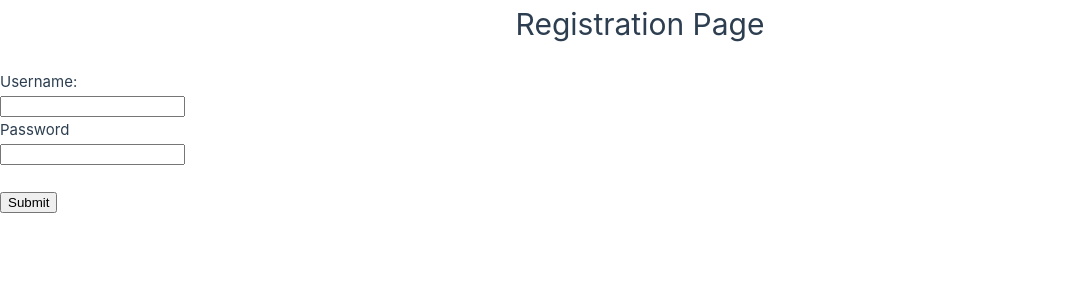
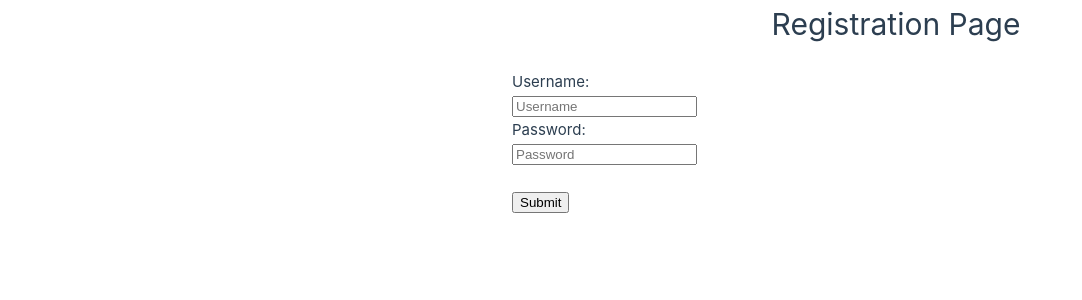
Before and after one commit to auditorylearningproject/instantmorse-frontend, a Vue app in the folder app-frontend/: page /registration in a window 1280 px wide. Shown: the top 300 px of the page, without its empty margins (0-1082 px from the left). Built offline with nearby package versions, Linux system fonts and the light colour scheme.

Commit message:
Auth and registration updates

```diff
--- a/app-frontend/src/components/Authentication.vue
+++ b/app-frontend/src/components/Authentication.vue
@@ -39,10 +39,7 @@
                     {
                        timeout: 3000,
                     })
-                    .then(response => {
-                        console.log(response.data);
-                    })
-                    if (response !== null) { //figure out JWT token thing
+                    if (response.data !== null) { //pull from database
                         this.$router.push('/');
                         console.log("Rerouting, hang on!")
                     } else {
--- a/app-frontend/src/components/Registration.vue
+++ b/app-frontend/src/components/Registration.vue
@@ -3,41 +3,67 @@
         <header>
             <h1>Registration Page</h1>
         </header>
-
-        <section class='user_pass'>
-            <div id="username">
-                <label for="user">Username:</label><br>
-                <input id="user" name="user" type="text"><br>
-            </div>
-            <div id="password">
-                <label for="pass">Password</label><br>
-                <input id="pass" name="pass" type="text"><br><br>
-            </div>
-        </section>
-        <section class="submitButton">
-            <div id="buttons">
-                <button class="submit" @click="submit">Submit</button>
-            </div>
-        </section>
+        <form @submit.prevent="register">
+            <label for="user">Username:</label><br>
+            <input v-model="userName"  id="user" type="text" placeholder="Username" required><br>
+            <label for="pass">Password:</label><br>
+            <input v-model="passWord" id="pass" type="text" placeholder="Password" required><br><br>
+            <button class="submit">Submit</button> <br><br>
+        </form>
     </div>
 </template>
 
-<script lang="ts" setup>
-function submit() {
-
-}
+<script lang="ts">
+import axios from 'axios';
+    export default {
+        data() {
+            return {
+                userName: '',
+                passWord: ''
+            };
+        },
+        methods: {
+            async register() {
+                console.log("Submit was clicked.Registration in progress.");
+                const url = location.origin;
+                try {
+                    const response = await axios.put(url+"/api/authentication/register", {
+                        username: this.userName,
+                        password: this.passWord,
+                    },
+                    {
+                       timeout: 5000,
+                    })
+                    console.log(response);
+                    if (response.data !== null) { //pull from database
+                        this.$router.push('/authentication');
+                        console.log("Rerouting to the login page!")
+                    } else {
+                        location.reload();
+                    }
+                    } catch (err: any) {
+                        if (err.code === 'ECONNABORTED') {
+                        console.log('The request timed out.');
+                        } else {
+                        console.log(err);
+                        }
+                    }
+            },
+        },
+    };
 </script>
 
 <style scoped>
 header {
     height: 70px;
+    text-align: center;
 }
 
-.user-pass {
-    box-sizing: border-box;
+.registration {
+    padding-left: 40%;
 }
 
-.submitButton {
+.submit {
     color: #000000;
 }
 </style>
```
